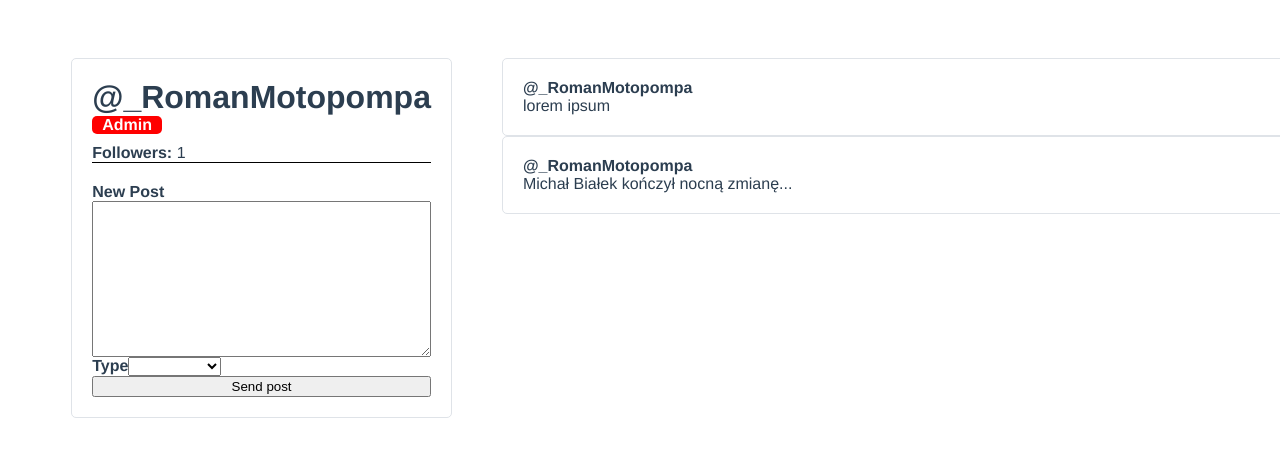
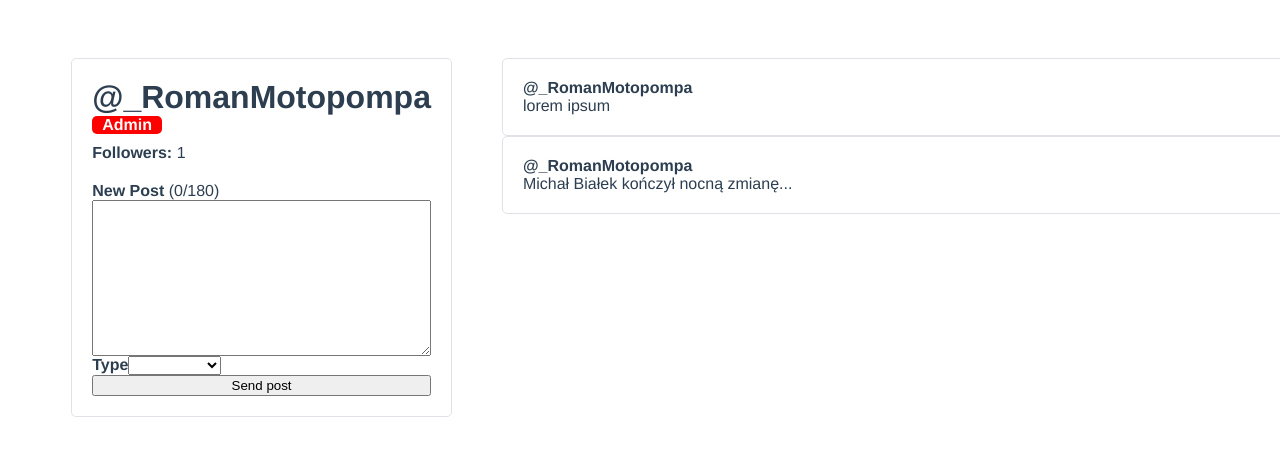
Before and after one commit to psswid/vue-twitter-clone, a Vue app: page / in a window 1280 px wide. Shown: the top 456 px of the page. Built offline with nearby package versions, Linux system fonts and the light colour scheme.

Commit message:
dynamic styling on character count exceed

```diff
--- a/src/components/UserProfile.vue
+++ b/src/components/UserProfile.vue
@@ -9,8 +9,8 @@
             <div class="user-profile__follower-count">
                 <strong>Followers: </strong> {{ followers }}
             </div>
-            <form action="" class="user-profile__create-post" @submit.prevent="createNewPost">
-              <label for="newPost"><strong>New Post</strong></label>
+            <form action="" class="user-profile__create-post" @submit.prevent="createNewPost" :class="{ '--exceeded': newPostCharacterCount > 180 }">
+              <label for="newPost"><strong>New Post</strong> ({{ newPostCharacterCount }}/180)</label>
               <textarea name="" id="newPost" cols="30" rows="10" v-model="newPostContent"></textarea>
 
               <div class="user-profile__create-post-type">
@@ -97,6 +97,9 @@ export default {
   computed: {
     fullName() {
       return `${this.user.firstName} ${this.user.lastName}`
+    },
+    newPostCharacterCount() {
+      return this.newPostContent.length;
     }
   },
   methods: {
@@ -160,10 +163,21 @@ export default {
       }
 
       .user-profile__create-post {
-        border-top: 1px solid black;
         padding-top: 20px;
         display: flex;
         flex-direction: column;
+
+        &.--exceeded {
+          color: red;
+          border-color: red;
+
+          button {
+            background-color: red;
+            border: none;
+            color: white;
+
+          }
+        }
       }
 
 
```
